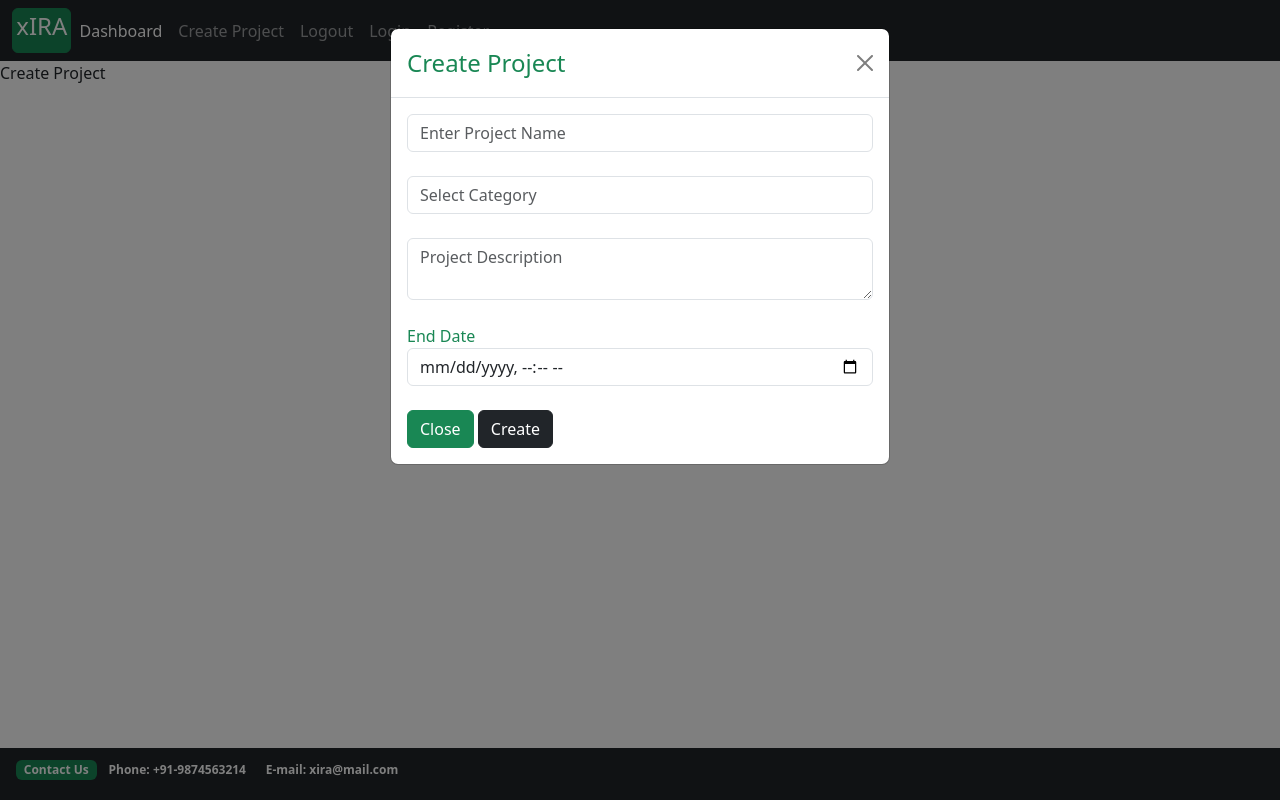
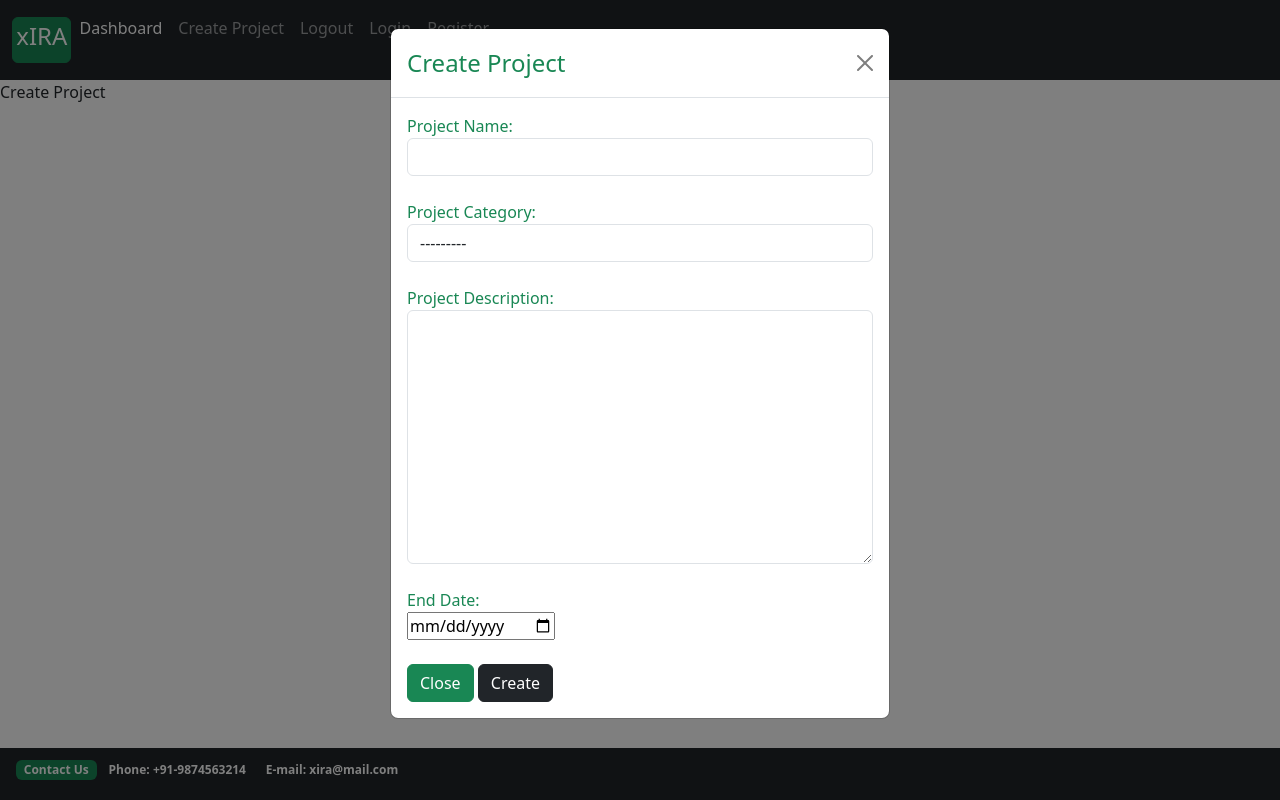
Before and after one commit to vinaycchndra/xIRA, a Django app: page /project/create_project/ in a window 1280 px wide, after a click on "Create Project". Run offline with Django 4.2, Linux system fonts and the light colour scheme.

Commit message:
working project creation form added

```diff
--- a/projects/forms.py
+++ b/projects/forms.py
@@ -1,6 +1,6 @@
 from django import forms
 from .models import Project
-
+from django.contrib.admin.widgets import AdminSplitDateTime
 
 
 class ProjectCreationForm(forms.ModelForm):
@@ -9,7 +9,8 @@
         model = Project
         fields = ('project_name', 'project_category', 'project_description', 'estimated_end_date')
         widgets = {
-            'project_name': forms.TextInput(attrs={'class': 'form-control', 'place_holder': 'Enter Project Name', }),
-            'project_category': forms.Select(attrs={'class': 'form-control'}),
-            'project_description': forms.Textarea(attrs={'class': 'form-control','place_holder':'Project Description', }),
+            'project_name': forms.TextInput(attrs={'class': 'form-control',  }),
+            'project_category': forms.Select(attrs={'class': 'form-control', }),
+            'project_description': forms.Textarea(attrs={'class': 'form-control', }),
+            'estimated_end_date': forms.NumberInput(attrs={'type': 'date'}),
         }
--- a/projects/views.py
+++ b/projects/views.py
@@ -18,4 +18,4 @@
             print(project_category, project_name, project_description, estimated_end_date)
 
 
-    return render(request, 'test.html')
+    return render(request, 'test.html', context)
--- a/templates/base.html
+++ b/templates/base.html
@@ -18,8 +18,8 @@
                   <a class="nav-link active" aria-current="page" href="#">Dashboard</a>
                 </li>
                 <li class="nav-item">
-                  <a class="nav-link" type="button"  data-bs-toggle="modal" data-bs-target="#projectCreationModal">Create Project</a>
-                  {% include 'includes/project_creation.html' %}
+                  <a class="nav-link" type="button"  data-bs-toggle="modal" data-bs-target="">Create Project</a>
+                  <!--{% include 'includes/project_creation.html' %}-->
                 </li>
                 <li class="nav-item">
                   <a class="nav-link" aria-current="page" href="{% url 'logout' %}">Logout</a>
--- a/templates/includes/project_creation.html
+++ b/templates/includes/project_creation.html
@@ -1,6 +1,5 @@
 
-<!-- Modal -->
-
+<!--
 <div class="modal fade" id="projectCreationModal" tabindex="-1" aria-labelledby="projectCreationLabel" aria-hidden="true">
   <div class="modal-dialog">
     <div class="modal-content">
@@ -40,3 +39,6 @@
     </div>
   </div>
 </div>
+
+
+-->
--- a/templates/test.html
+++ b/templates/test.html
@@ -10,9 +10,30 @@
         <button type="button" class="btn-close" data-bs-dismiss="modal" aria-label="Close"></button>
       </div>
       <div class="modal-body">
-          <form action="create_project">
+          <form action="{% url 'create_project' %}" method="POST">
               {% csrf_token %}
-              <intput type="text" name="hello" class="form-control">
+              <label class="text-success" for="">Project Name:</label>
+              <div class="form-row">
+                {{form.project_name}}
+              </div>
+               <br>
+              <label class="text-success" for="">Project Category:</label>
+              <div class="form-row">
+                {{form.project_category}}
+              </div>
+              <br>
+              <label class="text-success" for="">Project Description:</label>
+              <div class="form-group">
+                  {{form.project_description}}
+              </div>
+              <br>
+              <label class="text-success" for="date_field">End Date:</label>
+              <div class="form-row">
+                {{form.estimated_end_date}}
+              </div>
+
+
+              <br>
               <button type="button" class="btn btn-success" data-bs-dismiss="modal">Close</button>
               <button type="submit" class="btn btn-dark">Create</button>
        </form>
```
